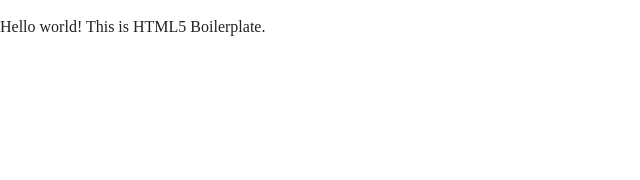
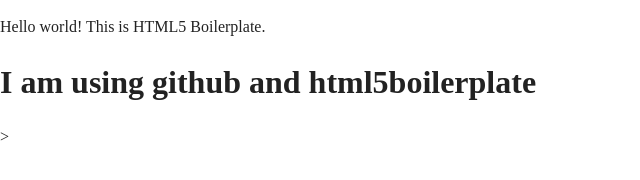
Before and after one commit to ristem2019/vigilant-fiesta, a plain HTML site: page index.html in a window 1280 px wide. Shown: the whole page, without its empty margins (0-640 px from the left). Drawn offline with nearby package versions, Linux system fonts and the light colour scheme.

Commit message:
1 edition
adding i am using github and html5boilerplate

```diff
--- a/index.html
+++ b/index.html
@@ -24,6 +24,7 @@
 
   <!-- Add your site or application content here -->
   <p>Hello world! This is HTML5 Boilerplate.</p>
+  <h1> I am using github and html5boilerplate</h1>>
   <script src="js/vendor/modernizr-3.6.0.min.js"></script>
   <script src="https://code.jquery.com/jquery-3.3.1.min.js" integrity="sha256-FgpCb/KJQlLNfOu91ta32o/NMZxltwRo8QtmkMRdAu8=" crossorigin="anonymous"></script>
   <script>window.jQuery || document.write('<script src="js/vendor/jquery-3.3.1.min.js"><\/script>')</script>
```
